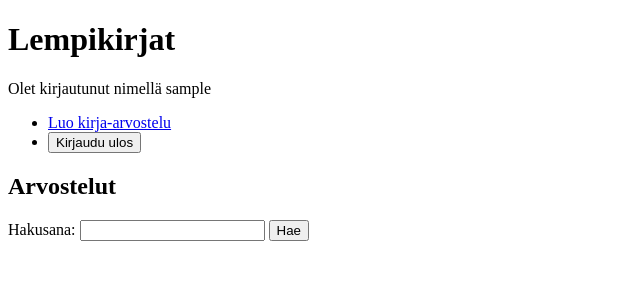
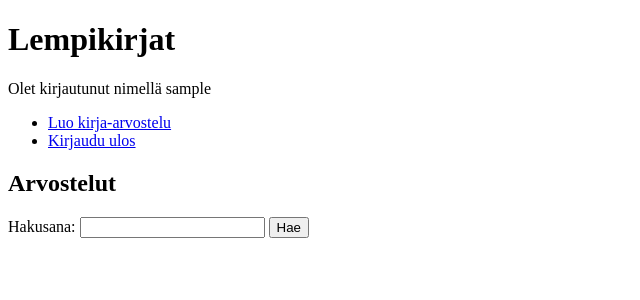
Before and after one commit to PetteriPP/lempikirjat, a Flask app: page / in a window 1280 px wide. Shown: the top 300 px of the page, without its empty margins (0-640 px from the left). Run offline with Flask 3, Linux system fonts and the light colour scheme; the visitor is signed in with stand-in values (Sample User, id 1); data that the repository does not hold is empty.

Commit message:
Style logout button as navigation link

```diff
--- /dev/null
+++ b/static/main.css
@@ -0,0 +1,13 @@
+.link-button {
+  background: none;
+  border: none;
+  padding: 0;
+  font: inherit;
+  color: LinkText;
+  text-decoration: underline;
+  cursor: pointer;
+}
+
+.link-button:active {
+  color: ActiveText;
+}
--- a/templates/layout.html
+++ b/templates/layout.html
@@ -4,6 +4,7 @@
 <head>
   <meta charset="utf-8" />
   <meta name="viewport" content="width=device-width, initial-scale=1" />
+  <link rel="stylesheet" href="/static/main.css" />
   <title>{% block title %}{% endblock %} – Lempikirjat</title>
 </head>
 
@@ -25,7 +26,7 @@
       <li>
         <form action="/logout" method="post">
           <input type="hidden" name="csrf_token" value="{{ session.csrf_token }}" />
-          <button type="submit">Kirjaudu ulos</button>
+          <button type="submit" class="link-button">Kirjaudu ulos</button>
         </form>
       </li>
       {% else %}
```
